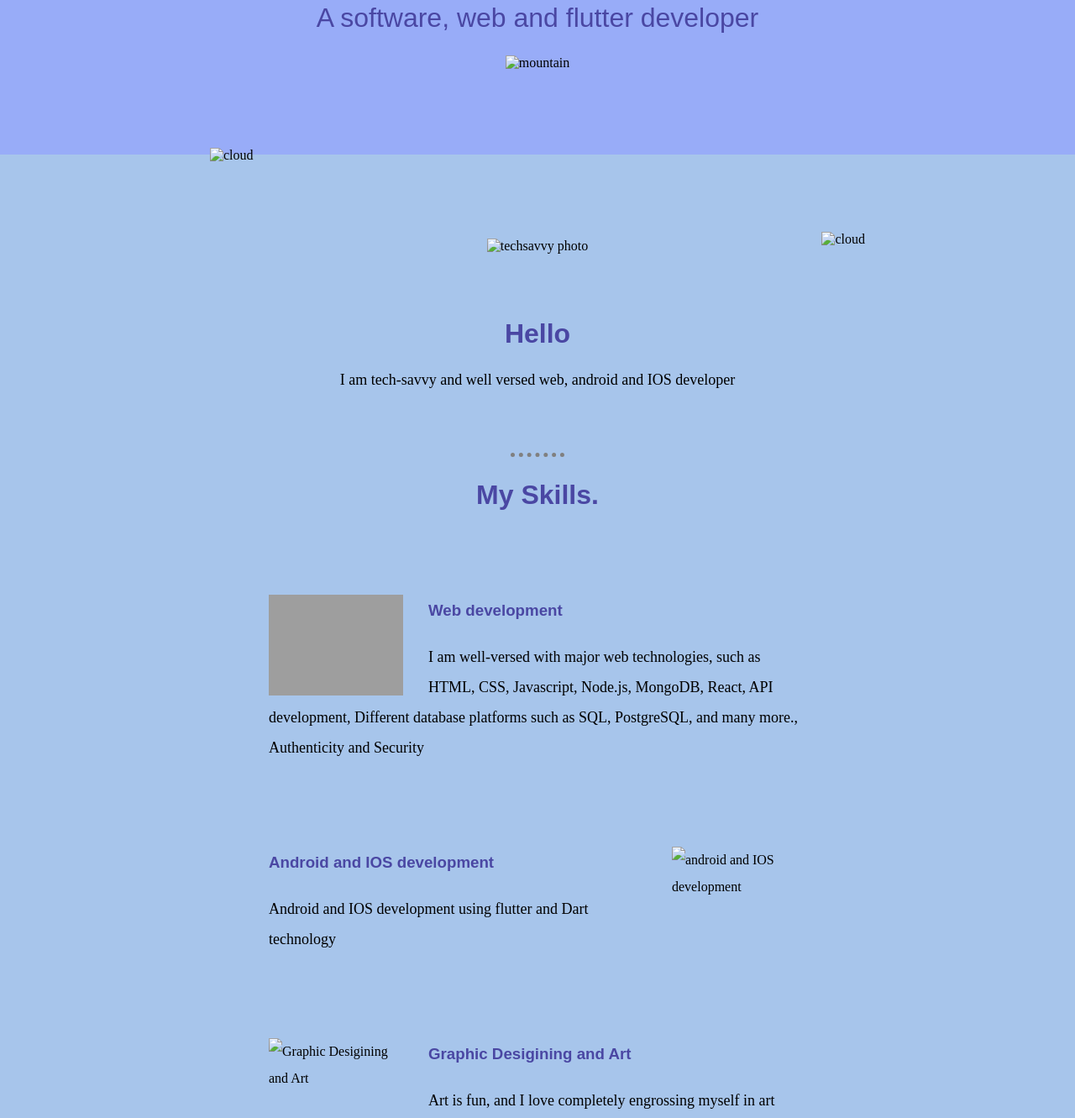
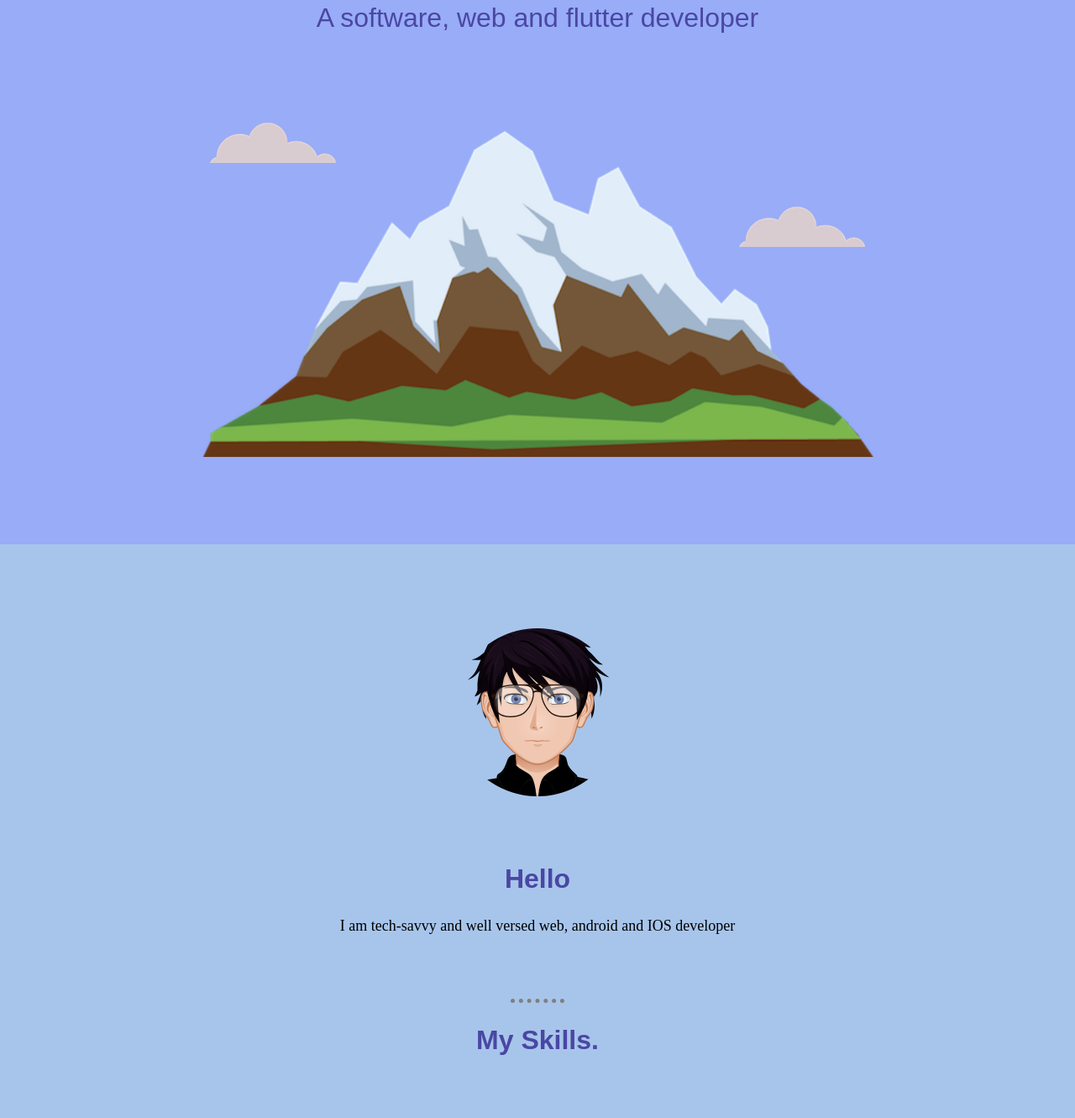
Before and after one commit to TheTechNerd999/portfolio, a plain HTML site: page index.html in a window 1280 px wide. Shown: the part 306-1637 px from the top of the page at 84% size. Drawn offline with Linux system fonts and the light colour scheme; the site is published under a folder, as on GitHub Pages, so addresses that start at the root find nothing; grey boxes are pictures that could not be loaded.

Commit message:
Update index.html

```diff
--- a/index.html
+++ b/index.html
@@ -11,17 +11,17 @@
 
 <body>
   <div class="TopContainer">
-    <img class="top-cloud" src="/Images/cloud.png" alt="cloud">
+    <img class="top-cloud" src="Images/cloud.png" alt="cloud">
     <h1>I'm Deepak</h1>
     <h2 class="subtitle">A software, web and flutter developer</h2>
-    <img class="bottom-cloud" src="/Images/cloud.png" alt="cloud">
-    <img class="mid-cloud" src="/Images/cloud.png" alt="cloud">
-    <img class="mountain" src="/Images/mountain.png" alt="mountain">
+    <img class="bottom-cloud" src="Images/cloud.png" alt="cloud">
+    <img class="mid-cloud" src="Images/cloud.png" alt="cloud">
+    <img class="mountain" src="Images/mountain.png" alt="mountain">
     <br height="20px">
   </div>
   <div class="middle-container">
     <div class="profile">
-      <img class="profile" src="/Images/techsavvy.png" alt="techsavvy photo" height="200px">
+      <img class="profile" src="Images/techsavvy.png" alt="techsavvy photo" height="200px">
       <h2>Hello</h2>
       <p> I am tech-savvy and well versed web, android and IOS developer<p>
     </div>
@@ -34,12 +34,12 @@
         <p>I am well-versed with major web technologies, such as HTML, CSS, Javascript, Node.js, MongoDB, React, API development, Different database platforms such as SQL, PostgreSQL, and many more., Authenticity and Security</p>
       </div>
       <div class="skill-row">
-        <img class="mobile-development" src="/Images/mobileDev.png" alt="android and IOS development">
+        <img class="mobile-development" src="Images/mobileDev.png" alt="android and IOS development">
         <h3>Android and IOS development</h3>
         <p>Android and IOS development using flutter and Dart technology </p>
       </div>
       <div class="skill-row">
-        <img class="painting" src="/Images/paint.png" alt="Graphic Desigining and Art" height="400px" width="auto">
+        <img class="painting" src="Images/paint.png" alt="Graphic Desigining and Art" height="400px" width="auto">
         <h3>Graphic Desigining and Art</h3>
         <p>Art is fun, and I love completely engrossing myself in art </p>
       </div>
```
